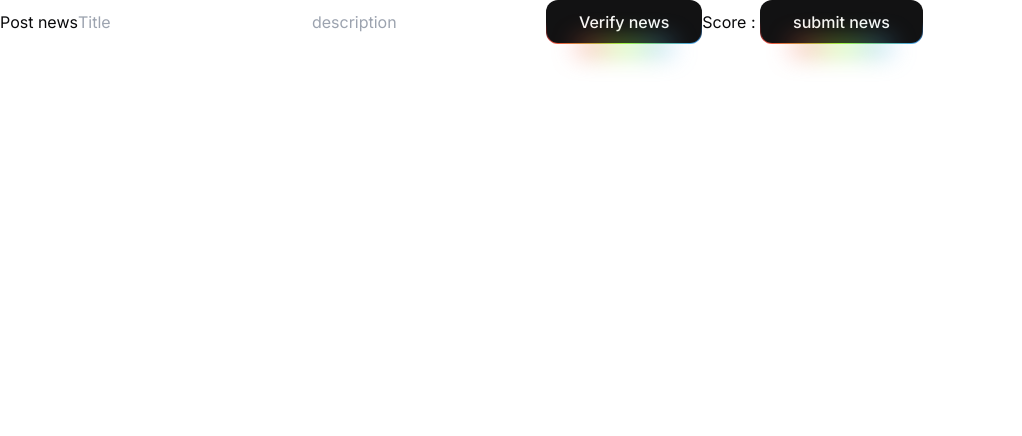
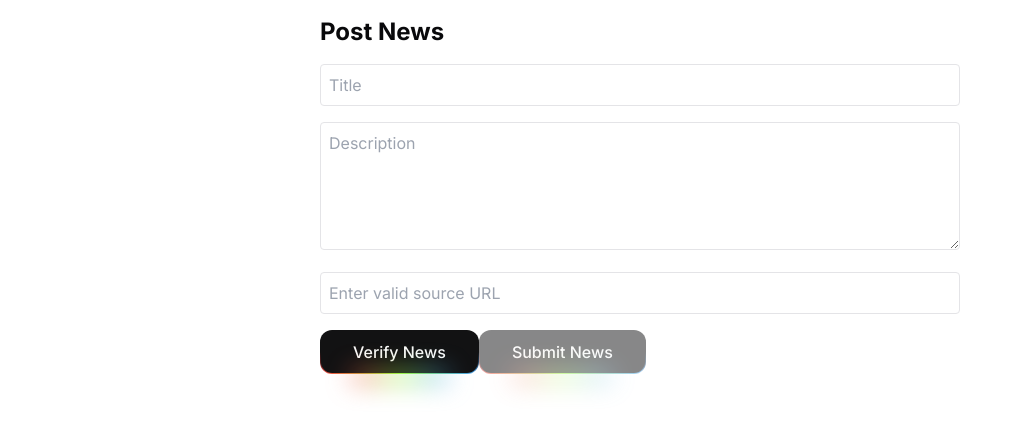
Before and after one commit to mohakchakraborty2004/InshortW3, a Next.js app: page /submitNews in a window 1280 px wide. Shown: the top 436 px of the page, without its empty margins (0-1022 px from the left). Built offline with nearby package versions, Linux system fonts and the light colour scheme.

Commit message:
final commit

```diff
--- a/package.json
+++ b/package.json
@@ -22,10 +22,12 @@
     "framer-motion": "^12.1.0",
     "lucide-react": "^0.474.0",
     "next": "14.2.3",
+    "next-pwa": "^5.6.0",
     "pinata-web3": "^0.5.4",
     "prisma": "^6.3.1",
     "react": "^18",
     "react-dom": "^18",
+    "react-intersection-observer": "^9.8.1",
     "react-tinder-card": "^1.6.4",
     "tailwind-merge": "^3.0.1",
     "tailwindcss-animate": "^1.0.7"
--- a/src/app/submitNews/page.tsx
+++ b/src/app/submitNews/page.tsx
@@ -1,39 +1,109 @@
-"use client"
-
-import SubNews from "@/actions/submit"
-import Verify from "@/actions/verify"
-import { RainbowButton } from "@/components/ui/rainbow-button"
-import { useState } from "react"
+"use client";
+import { useState } from "react";
+import Verify from "@/actions/verify";
+import SubNews from "@/actions/submit";
+import { RainbowButton } from "@/components/ui/rainbow-button";
 
 export default function PostNews() {
+  const [title, setTitle] = useState("");
+  const [description, setDescription] = useState("");
+  const [source, setSource] = useState("");
+  const [score, setScore] = useState<number | null>(null);
+  const [id, setId] = useState("");
+  const [loading, setLoading] = useState(false);
+  const [error, setError] = useState("");
 
-    const [title, setTitle] = useState<string>("")
-    const [description, setDescrip] = useState<string>("")
-    const [score, setScore] = useState<number>()
+  const handleVerification = async () => {
+    setLoading(true);
+    setError("");
+    try {
+      const result = await Verify(title, description, source);
+      if (result === null) {
+        setError("Verification failed. Please try again.");
+        return;
+      }
+      setScore(result);
+    } catch (err) {
+      setError("Error during verification");
+    } finally {
+      setLoading(false);
+    }
+  };
 
-    return <div>
-        Post news
+  const handleSubmission = async () => {
+    if (!score) {
+      setError("Please verify first");
+      return;
+    }
 
-        <input type="text" placeholder="Title" onChange={(e: any)=> {
-            setTitle(e.target.value)
-        }} />
-         <input type="text" placeholder="description" onChange={(e: any)=> {
-            setDescrip(e.target.value)
-        }} />
+    try {
+      const submissionId = await SubNews(title, description, score);
+      setId(submissionId);
+      setError("");
+    } catch (err) {
+      setError("Submission failed");
+    }
+  };
+
+  return (
+    <div className="p-4 max-w-2xl mx-auto">
+      <h1 className="text-2xl font-bold mb-4">Post News</h1>
+
+      <div className="space-y-4">
+        <input
+          type="text"
+          placeholder="Title"
+          className="w-full p-2 border rounded"
+          onChange={(e) => setTitle(e.target.value)}
+        />
+
+        <textarea
+          placeholder="Description"
+          className="w-full p-2 border rounded h-32"
+          onChange={(e) => setDescription(e.target.value)}
+        />
+
+        <input
+          type="url"
+          placeholder="Enter valid source URL"
+          className="w-full p-2 border rounded"
+          onChange={(e) => setSource(e.target.value)}
+        />
+
+        {error && <p className="text-red-500">{error}</p>}
+
         <RainbowButton
-        onClick={()=> {
-            setScore(Verify(title, description));
-        }}
-        >Verify news</RainbowButton>
+          onClick={handleVerification}
+          disabled={loading}
+        >
+          {loading ? "Verifying..." : "Verify News"}
+        </RainbowButton>
 
-        Score : {score}
+        {score !== null && (
+          <div className="mt-4">
+            <p className="font-semibold">
+              Confidence Score: {score}%{" "}
+              <span className={score >= 70 ? "text-green-500" : "text-red-500"}>
+                ({score >= 70 ? "Verified" : "Not Verified"})
+              </span>
+            </p>
+          </div>
+        )}
 
-        <RainbowButton onClick={()=> {
-            if (!score) {
-                alert("verify first")
-            } else if(score >= 80){
-                SubNews(title,description,score)
-            }
-        }}>submit news</RainbowButton>
+        <RainbowButton
+          onClick={handleSubmission}
+          disabled={!score || score < 70}
+          className="mt-4"
+        >
+          Submit News
+        </RainbowButton>
+
+        {id && (
+          <p className="mt-4 text-green-500">
+            Submission ID: {id}
+          </p>
+        )}
+      </div>
     </div>
+  );
 }
--- /dev/null
+++ b/src/components/ui/navbar.tsx
@@ -0,0 +1,118 @@
+"use client";
+import { motion } from 'framer-motion';
+import Link from 'next/link';
+import { Menu, X, Home, PlusSquare, User, LogOut } from 'lucide-react';
+import { use, useState } from 'react';
+import { usePrivy } from '@privy-io/react-auth';
+
+export function Navbar() {
+  const [isOpen, setIsOpen] = useState(false);
+  const { logout, authenticated } = usePrivy();
+
+  const menuVariants = {
+    open: { opacity: 1, x: 0 },
+    closed: { opacity: 0, x: "100%" }
+  };
+
+  const links = [
+    { href: '/home', icon: <Home size={20} />, label: 'Home' },
+    { href: '/submitNews', icon: <PlusSquare size={20} />, label: 'Submit News' },
+    { href: '/home/UserSub', icon: <User size={20} />, label: 'My Posts' },
+  ];
+
+  return (
+    <>
+      {/* Desktop Navigation */}
+      <nav className="hidden md:flex fixed top-0 left-0 right-0 bg-white/90 backdrop-blur-sm z-50 px-8 py-4">
+        <div className="flex items-center justify-between w-full max-w-7xl mx-auto">
+          <Link href="/" className="text-xl font-bold">
+            Shortify
+          </Link>
+
+          <div className="flex items-center space-x-8">
+            {links.map((link) => (
+              <Link
+                key={link.href}
+                href={link.href}
+                className="flex items-center space-x-2 hover:text-violet-600 transition-colors"
+              >
+                {link.icon}
+                <span>{link.label}</span>
+              </Link>
+            ))}
+
+            {authenticated && (
+              <button
+                onClick={logout}
+                className="flex items-center space-x-2 text-red-500 hover:text-red-600 transition-colors"
+              >
+                <LogOut size={20} />
+                <span>Logout</span>
+              </button>
+            )}
+          </div>
+        </div>
+      </nav>
+
+      {/* Mobile Navigation */}
+      <div className="md:hidden">
+        {/* Hamburger Button */}
+        <motion.button
+          className="fixed top-4 right-4 z-50 p-3 bg-white rounded-xl shadow-lg"
+          whileHover={{ scale: 1.1 }}
+          whileTap={{ scale: 0.9 }}
+          onClick={() => setIsOpen(!isOpen)}
+        >
+          {isOpen ? <X size={24} /> : <Menu size={24} />}
+        </motion.button>
+
+        {/* Mobile Menu */}
+        <motion.nav
+          className="fixed top-0 right-0 h-screen w-64 bg-white shadow-2xl z-40 p-8"
+          animate={isOpen ? "open" : "closed"}
+          variants={menuVariants}
+          initial="closed"
+          transition={{ type: "spring", stiffness: 300, damping: 30 }}
+        >
+          <div className="flex flex-col space-y-6 mt-16">
+            {links.map((link) => (
+              <Link
+                key={link.href}
+                href={link.href}
+                className="flex items-center space-x-2 p-2 hover:bg-gray-100 rounded-lg transition-colors"
+                onClick={() => setIsOpen(false)}
+              >
+                {link.icon}
+                <span>{link.label}</span>
+              </Link>
+            ))}
+
+            {authenticated && (
+              <button
+                onClick={() => {
+                  logout();
+                  setIsOpen(false);
+                }}
+                className="flex items-center space-x-2 p-2 hover:bg-gray-100 rounded-lg transition-colors text-red-500"
+              >
+                <LogOut size={20} />
+                <span>Logout</span>
+              </button>
+            )}
+          </div>
+        </motion.nav>
+
+        {/* Mobile Overlay */}
+        {isOpen && (
+          <motion.div
+            initial={{ opacity: 0 }}
+            animate={{ opacity: 0.5 }}
+            exit={{ opacity: 0 }}
+            className="fixed inset-0 bg-black z-30"
+            onClick={() => setIsOpen(false)}
+          />
+        )}
+      </div>
+    </>
+  );
+}
```
